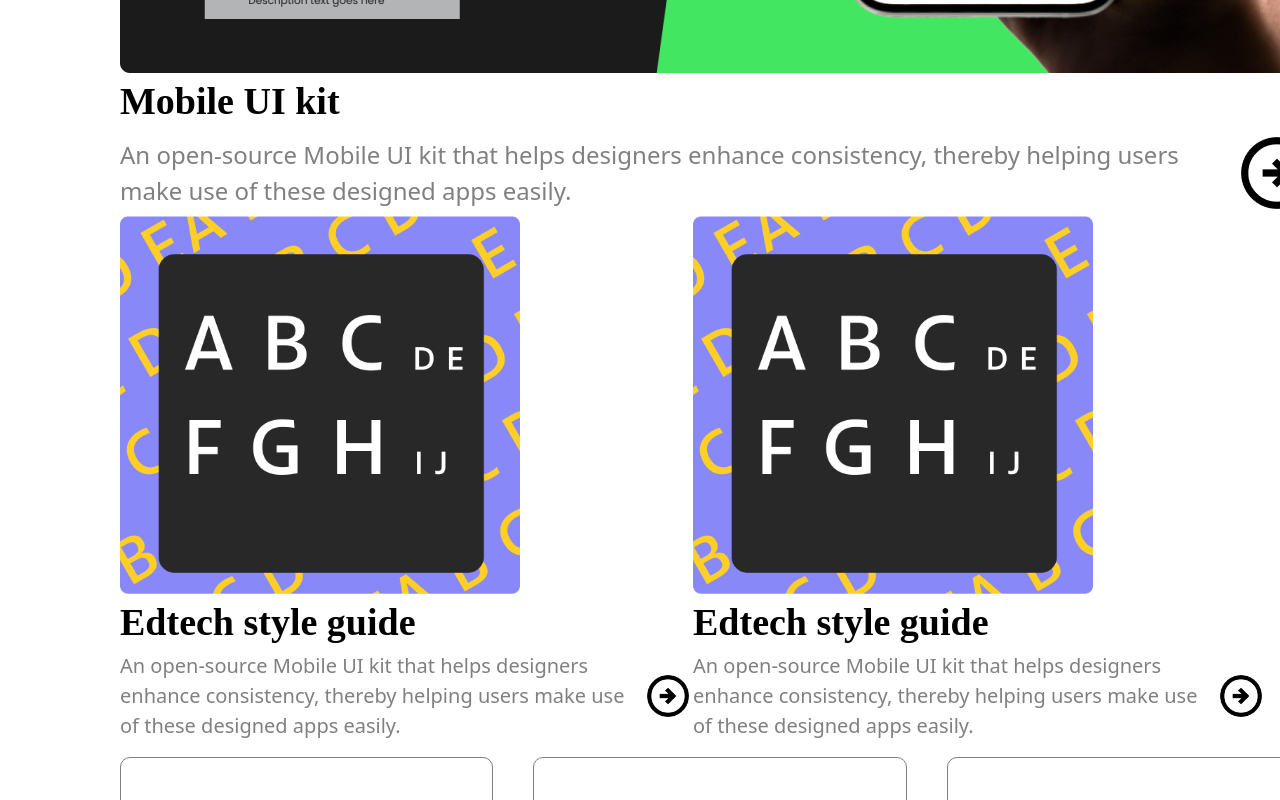
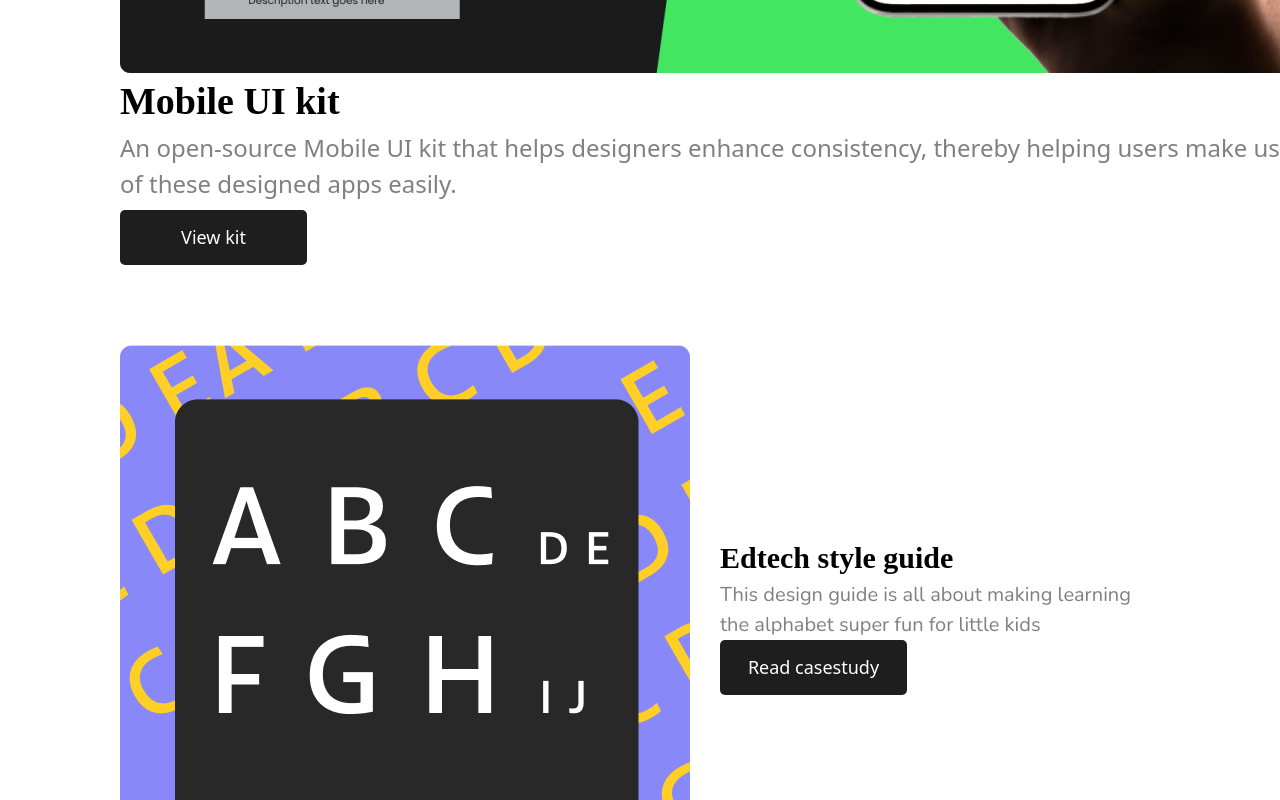
Before and after one commit to einsteinnnamah/Portfolio, a React (Vite) app: page / in a window 1280 px wide. Shown: the part 1420-2220 px from the top of the page. Built offline with nearby package versions, Linux system fonts and the light colour scheme.

Commit message:
added new styles to the works part

```diff
--- a/src/Pages/Home.jsx
+++ b/src/Pages/Home.jsx
@@ -9,7 +9,7 @@ import jamb from "../assets/jamb.png";
 import { Link } from "react-router-dom";
 import googlemeet from "../assets/Googlemeet/googlemeet.png";
 import mobile from "../assets/mobile.png";
-import abc from "../assets/abc.png"
+import abc from "../assets/abc.png";
 import arrow from "../assets/arrow.png";
 
 const Home = () => {
@@ -55,67 +55,94 @@ const Home = () => {
               <h2 className=" font-Gambetta font-semibold text-[20px] md:text-[24px] lg:text-[38px] ">
                 Mobile UI kit
               </h2>
-              <a
-                target="_blank"
-                href="https://www.figma.com/community/file/1132737808668818244"
-                className="flex items-center justify-between"
-              >
-                <p className="w-auto text-[14px]  text-[gray] lg:text-[24px] md:text-[20px]">
+
+              <p className="w-auto text-[14px] mb-2 text-[gray] lg:text-[24px] md:text-[20px]">
                 An open-source Mobile UI kit that helps designers enhance
                 consistency, thereby helping users make use of these designed
                 apps easily.
               </p>
-                <img className="hidden md:flex" src={arrow} />
+              <a
+                target="_blank"
+                href="https://www.figma.com/community/file/1132737808668818244"
+                className=" "
+              >
+                <button className="bg-[#1e1e1e] text-white text-[18px] w-[120px] md:w-[187px] h-[55px] rounded-[5px] ">
+                  {" "}
+                  View kit
+                </button>
               </a>
             </div>
           </div>
           {/* Edtech UI kit */}
-          <div className="flex">
+
+          <div className="flex mt-[80px] md:flex-row gap-[30px] items-center flex-col">
             <div>
-       <img className="md:w-[400px] lg-w-auto" src={abc} />
+              <img src={abc} alt="Edtech style guide" />
+            </div>
             <div>
-              <h2 className=" font-Gambetta font-semibold text-[20px] md:text-[22px] lg:text-[38px] ">
+              <h1 className="text-[30px] font-semibold font-Gambetta">
+                Edtech style guide
+              </h1>
+              <p className="text-[20px] lg:w-[420px] font-Nunito text-[gray]">
+                This design guide is all about making learning the alphabet
+                super fun for little kids{" "}
+              </p>
+              <Link
+               to="/Works/Edtech"
+              >
+                <button className="bg-[#1e1e1e] text-white text-[18px] w-[120px] md:w-[187px] h-[55px] rounded-[5px] ">
+                  {" "}
+                  Read casestudy
+                </button>
+              </Link>
+            </div>
+          </div>
+          {/* <div className="flex flex-col md:flex-row gap-[40px] md:gap-[10px] lg:gap-[100px]">
+        <div>
+        <img className="md:w-[350px] lg-w-[200%]" src={abc} />
+              <div>
+                <h2 className=" font-Gambetta font-semibold text-[20px] md:text-[28px] lg:text-[38px] ">
                 Edtech style guide
                 </h2>
-              <a
+                <Link
                   target="_blank"
                   href="https://www.figma.com/community/file/1132737808668818244"
-                className="flex items-center md:w-[573px]"
+                  className="flex items-center lg:w-[573px]"
                 >
-                <p className=" text-[14px] md:w-[400px] lg:w-auto text-[gray] lg:text-[20px] md:text-[18px]">
+                  <p className=" text-[14px] xl:w-[300px] text-[gray] lg:text-[20px] md:text-[16px]">
                     An open-source Mobile UI kit that helps designers enhance
                     consistency, thereby helping users make use of these designed
                     apps easily.
                   </p>
                   <img className="hidden md:flex md:w-[50px] lg-w-auto" src={arrow} />
-              </a>
+                </Link>
               </div>
         </div>
         <div>
-       <img className="md:w-[400px] lg-w-auto" src={abc} />
+        <img className="md:w-[350px] lg-w-auto" src={abc} />
               <div>
-              <h2 className=" font-Gambetta font-semibold text-[20px] md:text-[22px] lg:text-[38px] ">
-              Edtech style guide
+                <h2 className=" font-Gambetta font-semibold text-[20px] md:text-[28px] lg:text-[38px] ">
+              Google meet
                 </h2>
-              <a
+                <Link
                   target="_blank"
                   href="https://www.figma.com/community/file/1132737808668818244"
-                className="flex items-center  md:w-[573px]"
+                  className="flex items-center lg:w-[573px]"
                 >
-                <p className=" text-[14px] md:w-[400px] lg:w-auto text-[gray] lg:text-[20px] md:text-[18px]">
+                  <p className=" text-[14px]  lg:w-auto text-[gray] lg:text-[20px] md:text-[16px]">
                     An open-source Mobile UI kit that helps designers enhance
                     consistency, thereby helping users make use of these designed
                     apps easily.
                   </p>
                   <img className="hidden md:flex md:w-[50px] lg-w-auto" src={arrow} />
-              </a>
+                </Link>
               </div>
         </div>
-          </div>
+            </div> */}
 
           <div className="md:flex items-center  gap-10">
             <div className="flex  mt-[16px] flex-col md:w-[424px] h-[379px] border-solid border-[1px] rounded-[10px] border-[#808080]  p-10 justify-center items-start ">
-              <img  src={jamb} />
+              <img src={jamb} />
               <div className="mt-[28px] font-Nunito ">
                 <p className="lg:text-[40px] md:text-[32px] text-[28px]">
                   Jamb
```
Lines whose indentation alone changed are shown as unchanged.
